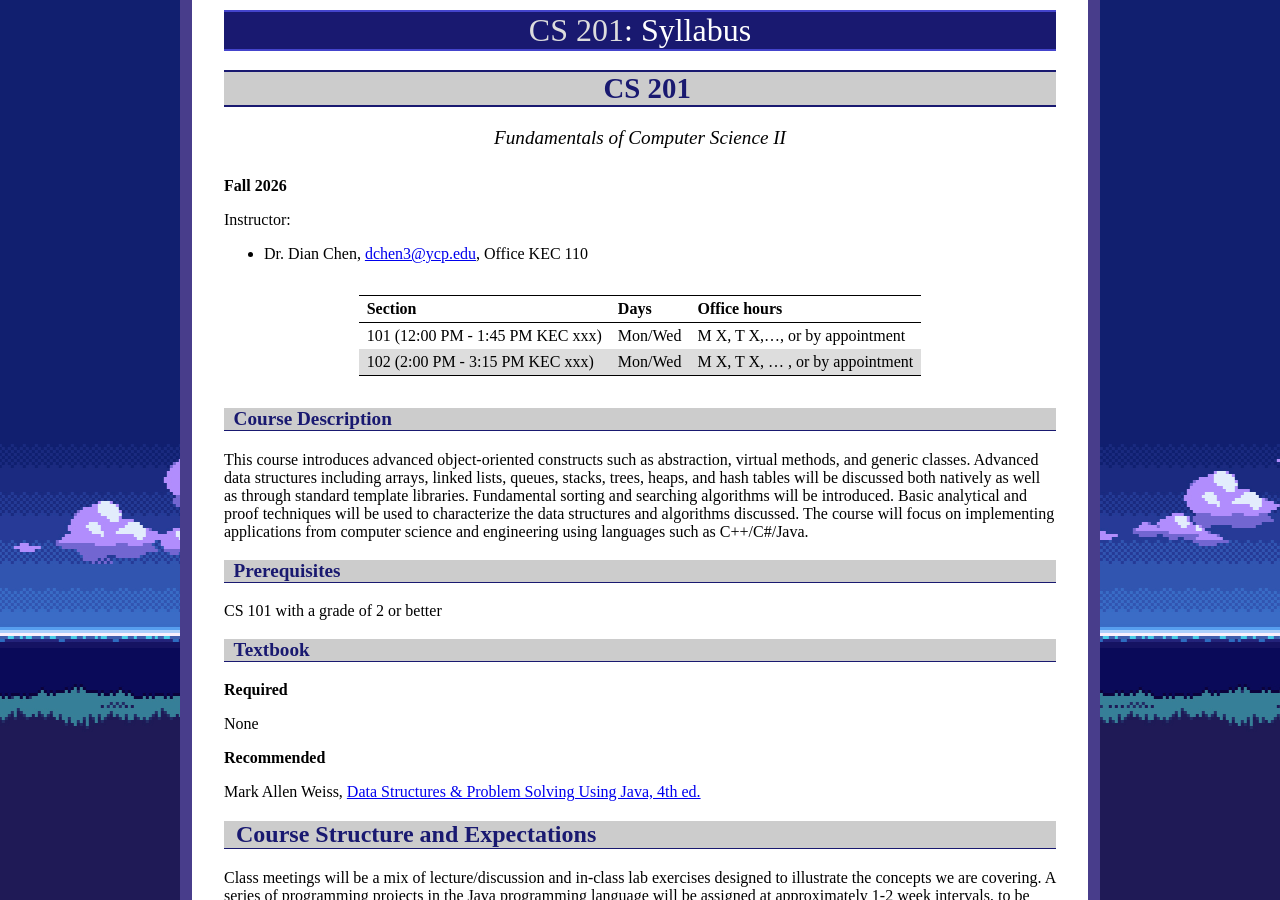
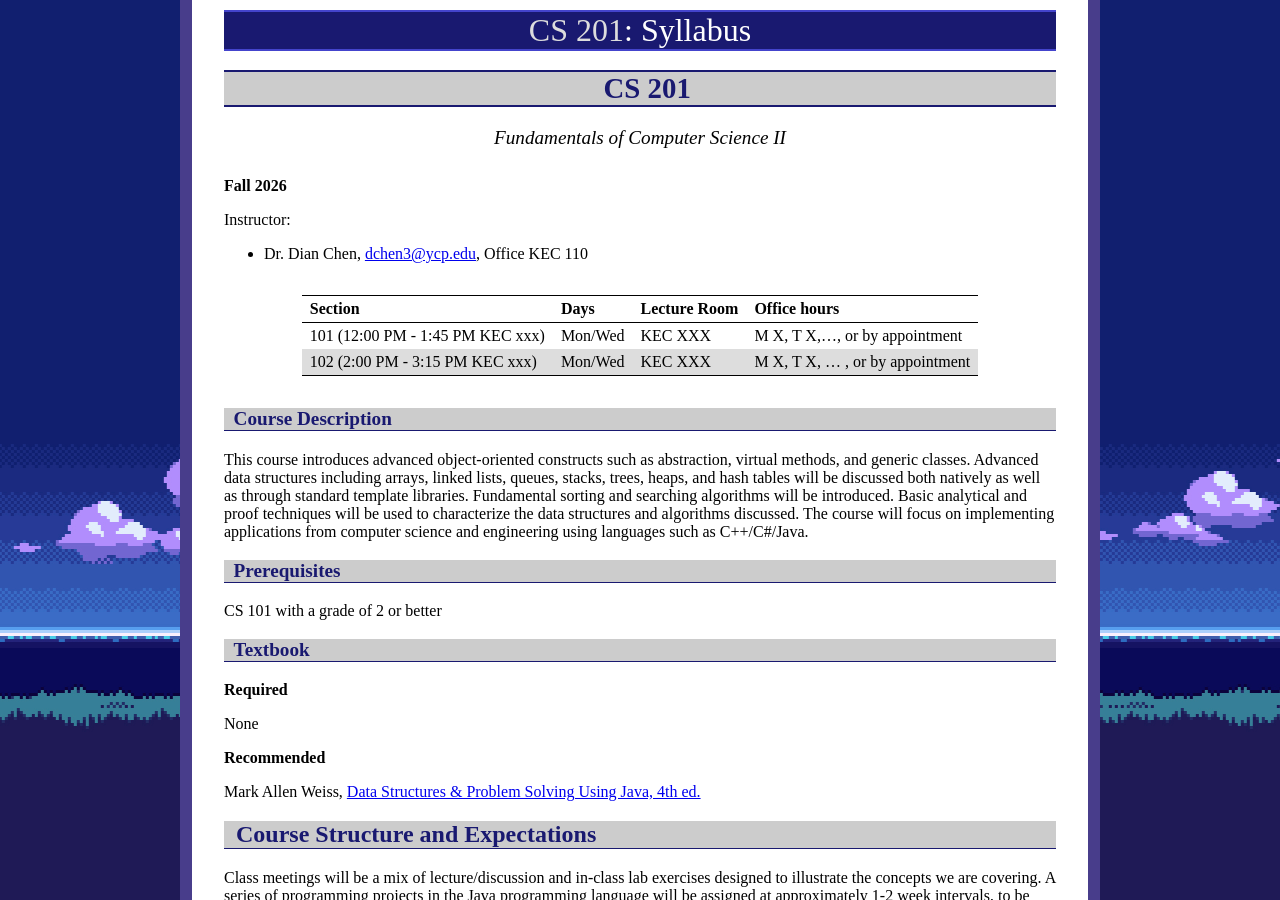
Before and after one commit to ycpcs/cs201-fall2026, a Jekyll site: the page built from syllabus.md, in a window 1280 px wide and 900 px high. Built offline with Jekyll 4.4.1, drawn with Linux system fonts in a browser that asks for light colours.

Commit message:
Update syllabus.md

```diff
--- a/syllabus.md
+++ b/syllabus.md
@@ -13,10 +13,10 @@ title: "Syllabus"
 Instructor:
 - Dr. Dian Chen, <dchen3@ycp.edu>, Office KEC 110
 
-> Section | Days | Office hours
-> ---------- | ---------- | ------------
-> 101 (12:00 PM - 1:45 PM KEC xxx) | Mon/Wed | M X, T X,..., or by appointment
-> 102 (2:00 PM - 3:15 PM KEC xxx) | Mon/Wed | M X, T X, ... , or by appointment
+> Section | Days | Lecture Room | Office hours
+> ---------- | ---------- | ------------ | ------------
+> 101 (12:00 PM - 1:45 PM KEC xxx) | Mon/Wed | KEC XXX | M X, T X,..., or by appointment
+> 102 (2:00 PM - 3:15 PM KEC xxx) | Mon/Wed | KEC XXX | M X, T X, ... , or by appointment
 
 
 ### Course Description
```
